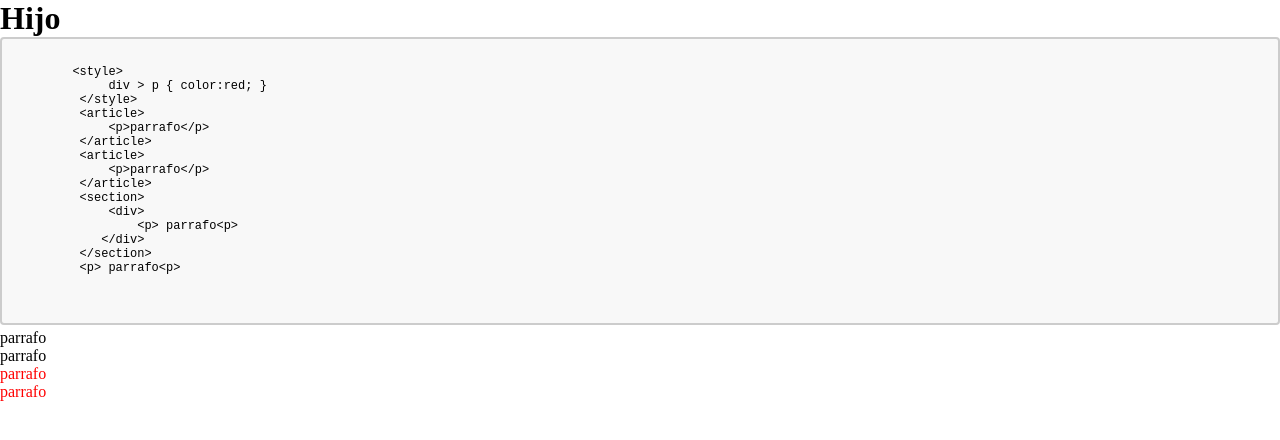
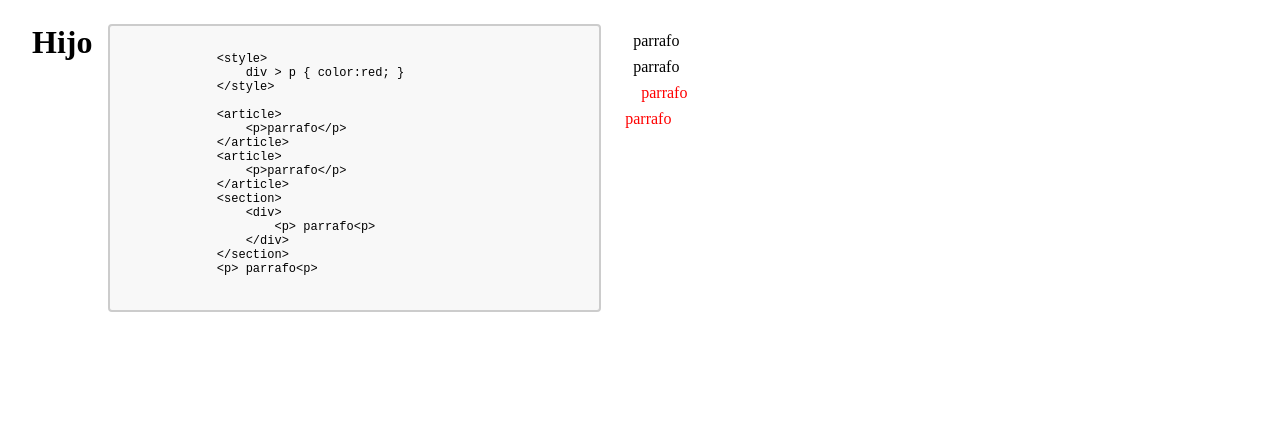
Before and after one commit to AnaGuerreroA/notasHtml, a plain HTML site: page Combinadores/hijo.html in a window 1280 px wide. Drawn offline with Linux system fonts and the light colour scheme.

Commit message:
modificacion diseño, se añade flex

```diff
--- a/Combinadores/descendientes.css
+++ b/Combinadores/descendientes.css
@@ -1,10 +1,10 @@
 *{
     box-sizing: content-box;
-    margin: 0;
+    margin: .5rem;
     padding: 0;
 }
 textarea{
-  width: 100%;
+  width: 40%;
   height: 18rem;
   padding: 12px 20px;
   box-sizing: border-box;
@@ -13,10 +13,24 @@ textarea{
   background-color: #f8f8f8;
   font-size: 12px;
   resize: none;
+
 }
 
 iframe{
     box-sizing: border-box;
     width: 100%;
-    height: 30rem;
+    height: 23rem;
 }
+
+content{
+  display: flex;
+  flex-direction: row;
+}
+
+content div{
+  width: 40%;
+}
+
+textarea style {
+  color:green;
+}
--- a/Combinadores/hijo.html
+++ b/Combinadores/hijo.html
@@ -8,12 +8,13 @@
     <link rel="stylesheet" href="./descendientes.css">
 </head>
 <body>
+    <content>
     <h1>Hijo</h1>
         <textarea onkeyup="codigoHTML();" name="" id="textoHijo" cols="30" rows="10" >
-
             <style>
                 div > p { color:red; }
             </style>
+
             <article>
                 <p>parrafo</p>
             </article>
@@ -26,15 +27,10 @@
                 </div>
             </section>
             <p> parrafo<p>
-
         </textarea>
-</div>
-
-
         <div id="resultadoHijo"></div>
 
-
-
+    </content>
 </body>
 <script>
     function codigoHTML() {
```
Also changed, not shown: Combinadores/descendiente.html (+2 -2 lines). Lines whose indentation alone changed are shown as unchanged.
